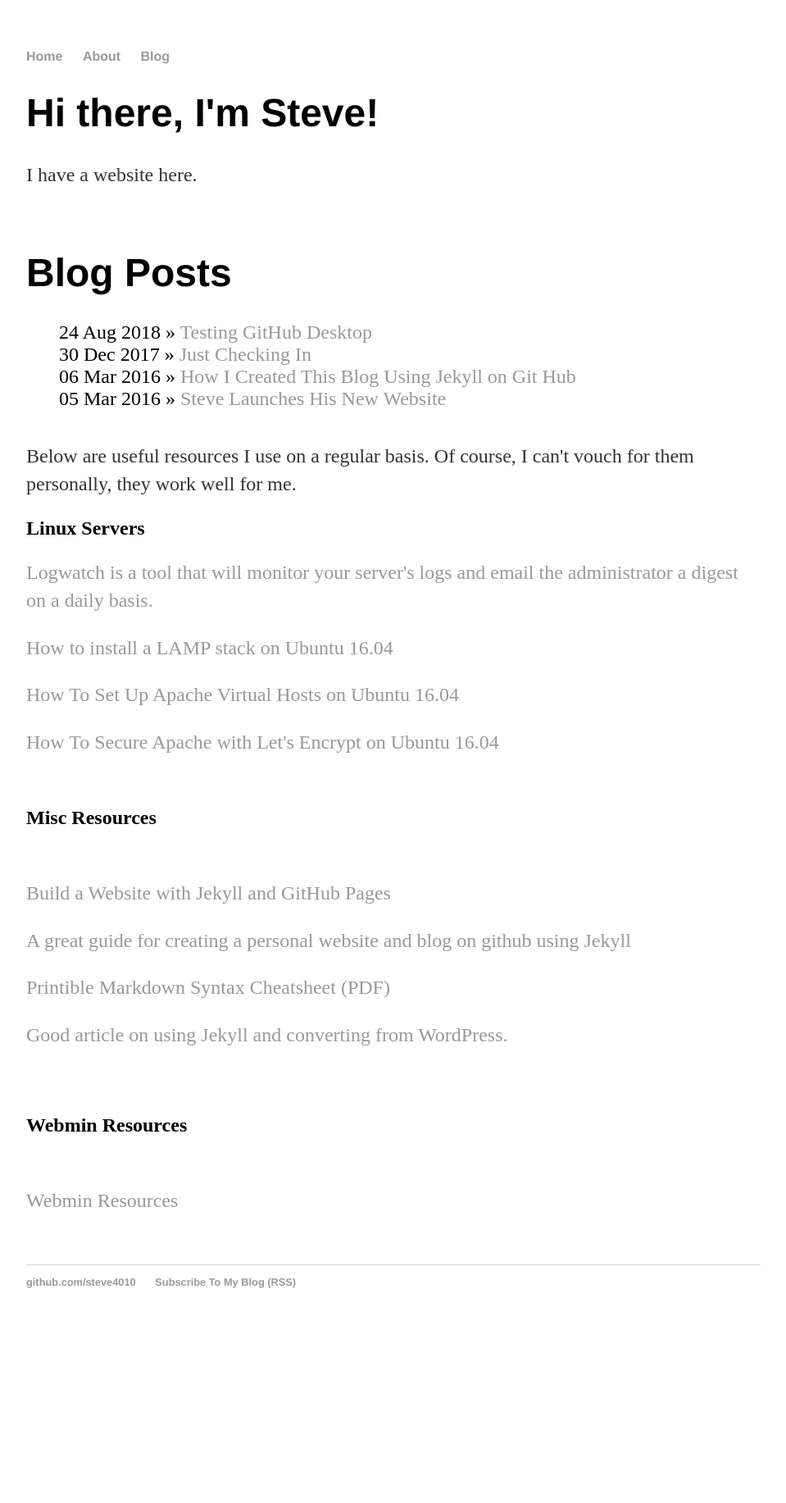
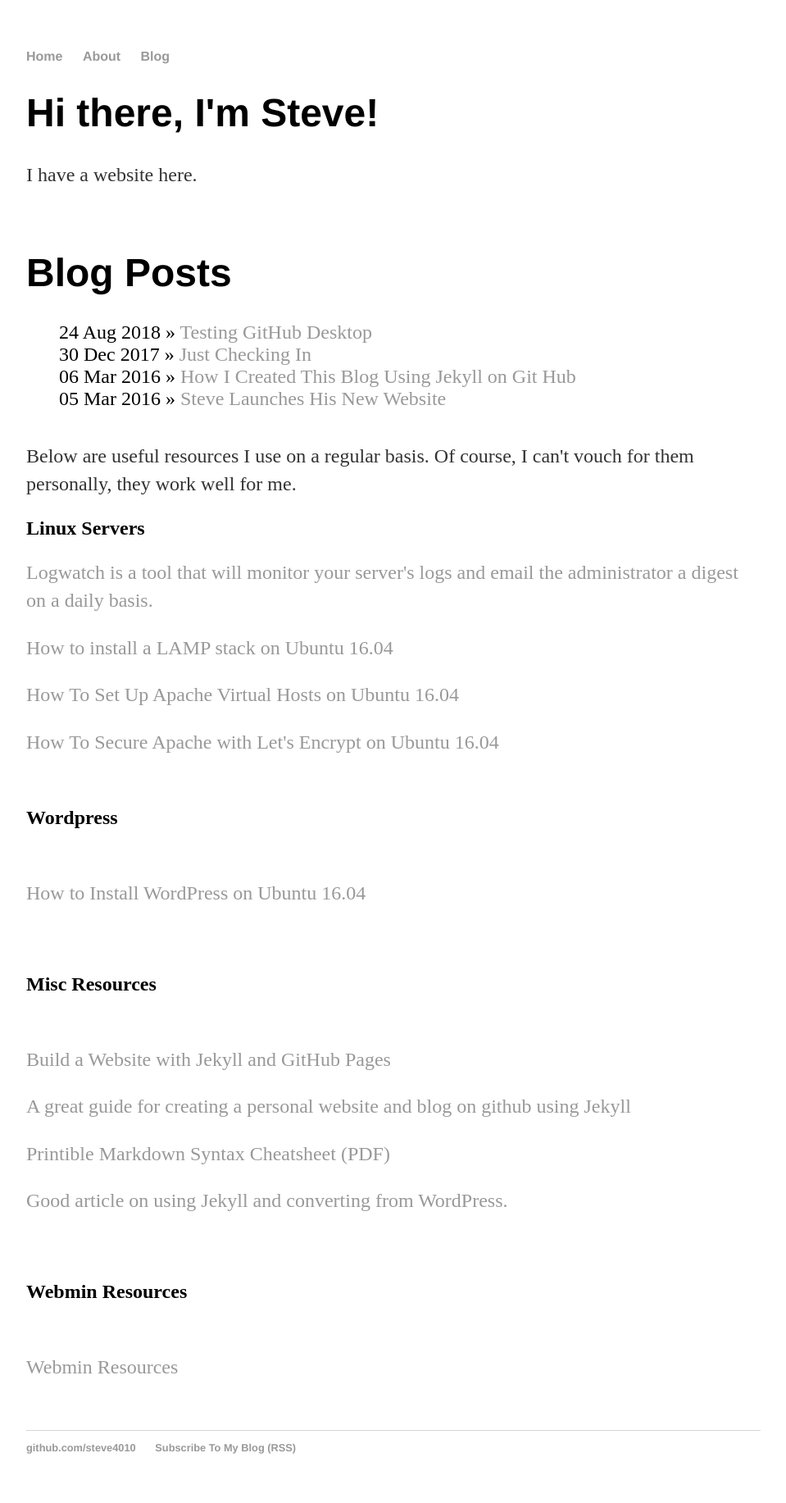
Before and after one commit to steve4010/steve4010.github.io, a Jekyll site: the page built from index.html, in a window 1280 px wide. Shown: the whole page at 82% size, without its empty margins (160-1119 px from the left). Built offline with Jekyll 4.4.1, drawn with Linux system fonts in a browser that asks for light colours; before the commit the page ends 1631 px from its top, so only the background shows below that.

Commit message:
Update index.html

```diff
--- a/index.html
+++ b/index.html
@@ -22,6 +22,12 @@ title: Steve4010, Jack of All Trades
   <p><a href="https://www.digitalocean.com/community/tutorials/how-to-set-up-apache-virtual-hosts-on-ubuntu-16-04">How To Set Up Apache Virtual Hosts on Ubuntu 16.04</a></p>
   <p><a href="https://www.digitalocean.com/community/tutorials/how-to-secure-apache-with-let-s-encrypt-on-ubuntu-16-04">How To Secure Apache with Let's Encrypt on Ubuntu 16.04</a></p>
  <br>
+
+ <h2>Wordpress</h2>
+  <br>
+<p><a href="https://www.linode.com/docs/websites/cms/install-wordpress-on-ubuntu-16-04/">How to Install WordPress on Ubuntu 16.04</a></p>
+<br><br>
+
   <h2>Misc Resources</h2>
   <br>
   <p><a href="https://evanwill.github.io/go-go-ghpages/">Build a Website with Jekyll and GitHub Pages</a></p>
```
